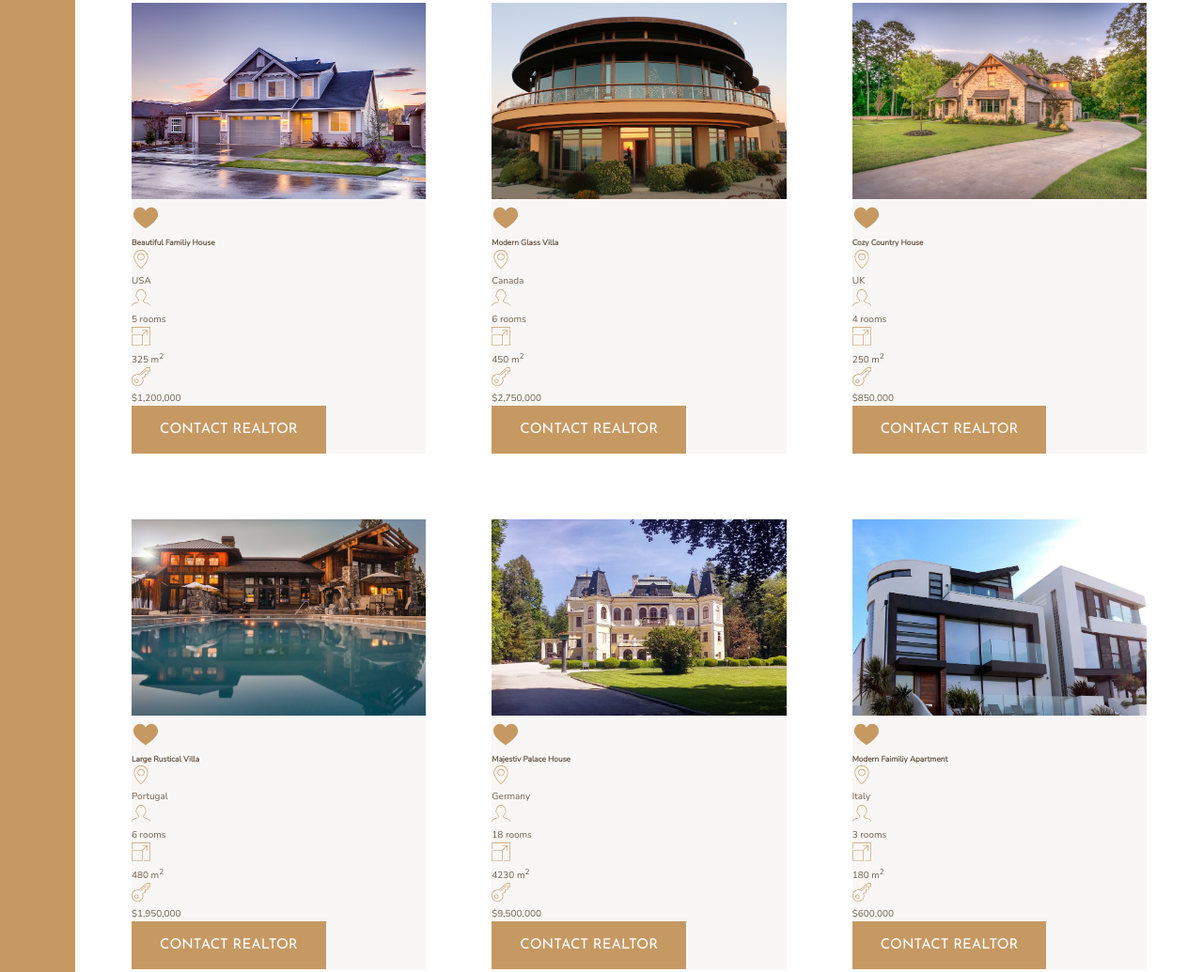
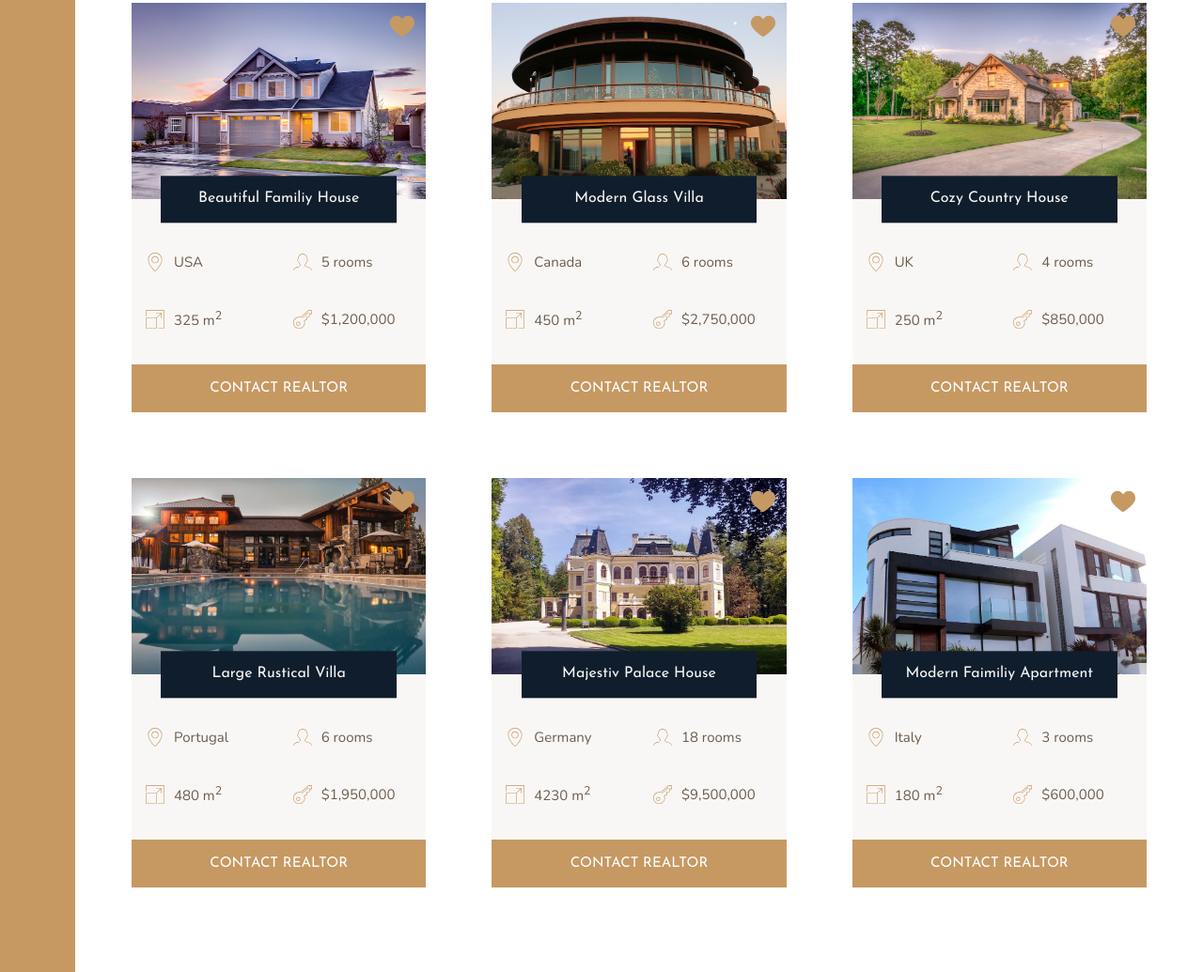
Before and after one commit to Ashoka2002/Nexter, a website: page index.html in a window 1280 px wide. Shown: the part 1967-3002 px from the top of the page at 94% size. Drawn offline with nearby package versions, Linux system fonts and the light colour scheme.

Commit message:
Homes Section - Part 2

```diff
--- a/index.html
+++ b/index.html
@@ -128,7 +128,7 @@
           <p>$1,200,000</p>
         </div>
 
-        <button class="btn">Contact realtor</button>
+        <button class="btn home__btn">Contact realtor</button>
       </div>
 
       <div class="home">
@@ -166,7 +166,7 @@
           <p>$2,750,000</p>
         </div>
 
-        <button class="btn">Contact realtor</button>
+        <button class="btn home__btn">Contact realtor</button>
       </div>
 
       <div class="home">
@@ -204,7 +204,7 @@
           <p>$850,000</p>
         </div>
 
-        <button class="btn">Contact realtor</button>
+        <button class="btn home__btn">Contact realtor</button>
       </div>
 
       <div class="home">
@@ -242,7 +242,7 @@
           <p>$1,950,000</p>
         </div>
 
-        <button class="btn">Contact realtor</button>
+        <button class="btn home__btn">Contact realtor</button>
       </div>
 
       <div class="home">
@@ -280,7 +280,7 @@
           <p>$9,500,000</p>
         </div>
 
-        <button class="btn">Contact realtor</button>
+        <button class="btn home__btn">Contact realtor</button>
       </div>
 
       <div class="home">
@@ -318,7 +318,7 @@
           <p>$600,000</p>
         </div>
 
-        <button class="btn">Contact realtor</button>
+        <button class="btn home__btn">Contact realtor</button>
       </div>
     </section>
 
--- a/scss/_homes.scss
+++ b/scss/_homes.scss
@@ -8,29 +8,70 @@
 }
 
 .home {
+  position: relative;
+  z-index: 5;
+  display: grid;
+  grid-template-columns: repeat(2, 1fr);
+  row-gap: 3.5rem;
   background-color: $color-grey-light-1;
 
   &__img {
     width: 100%;
+    grid-column: 1/-1;
+    grid-row: 1/2;
+    z-index: 1;
   }
 
   &__like {
     height: 3rem;
     width: 3rem;
     fill: $color-primary;
+    position: absolute;
+    top: 1rem;
+    right: 1rem;
+    z-index: 10;
   }
 
   &__name {
+    grid-column: 1/-1;
+    grid-row: 1/2;
+    z-index: 8;
+    justify-self: center;
+    align-self: end;
+    width: 80%;
+    font-family: $font-display;
+    font-size: 1.6rem;
+    font-weight: 400;
+    text-align: center;
+    background-color: $color-secondary;
+    color: $color-grey-light-1;
+    padding: 1.25rem;
+    transform: translateY(50%);
+  }
+
+  &__location,
+  &__rooms {
+    margin-top: 2rem;
   }
 
   &__location,
   &__rooms,
   &__area,
   &__price {
+    font-size: 1.5rem;
+    margin-left: 1.5rem;
+    display: flex;
+    gap: 1rem;
+    align-items: center;
+
     svg {
       height: 2rem;
       width: 2rem;
       fill: $color-primary;
     }
   }
+
+  &__btn {
+    grid-column: 1/-1;
+  }
 }
```
Also changed, not shown: css/style.css.
